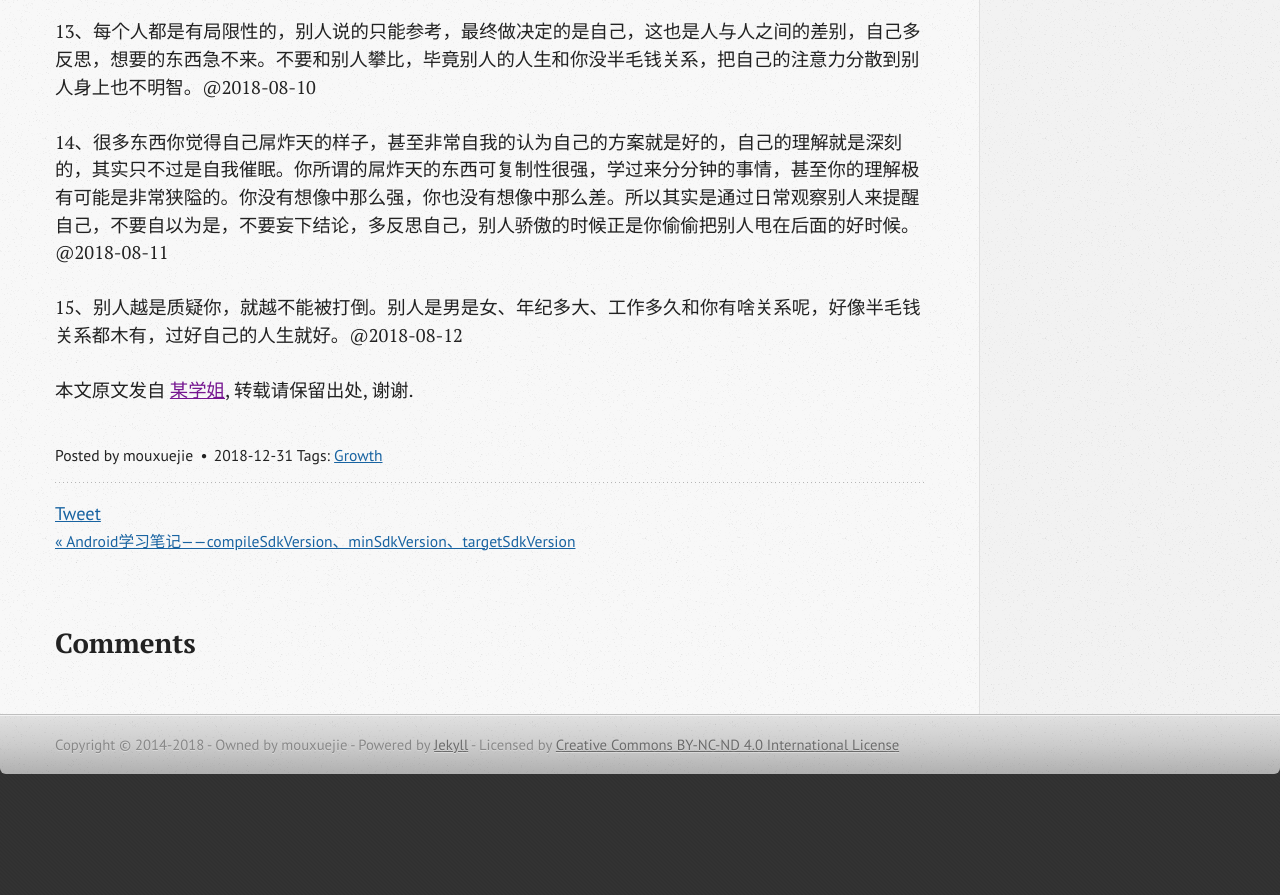
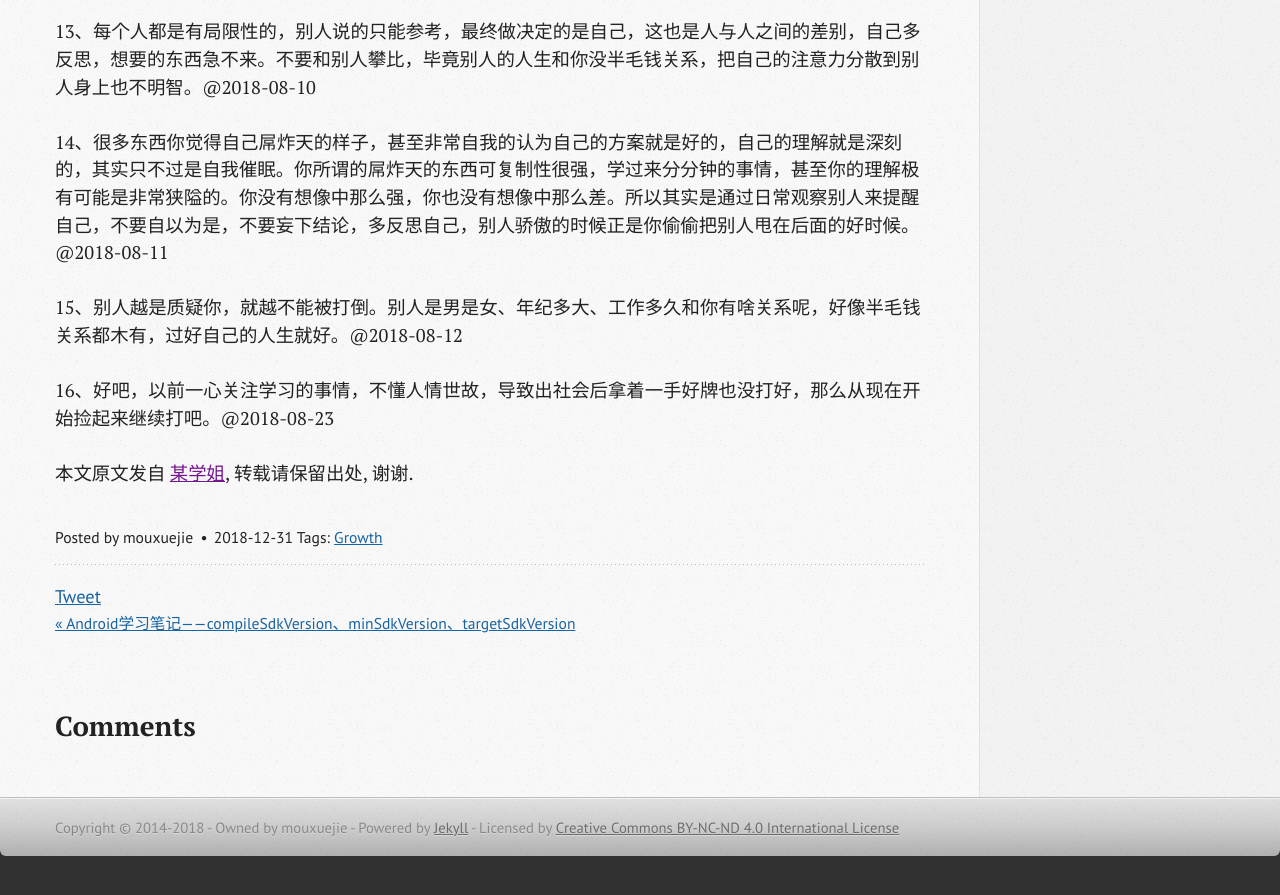
Before and after one commit to wangxinghe/wangxinghe.github.io, a Jekyll site: the page built from _posts/2018-12-31-tech-growth-tips.md, in a window 1280 px wide and 900 px high, scrolled down 1596 px. Shown: the top 895 px of the window. Built offline with Jekyll 4.4.1, drawn with Linux system fonts in a browser that asks for light colours; comment, search, counter and statistics services are not loaded; before the commit the page ends 2414 px from its top, so only the background shows below that.

Commit message:
[update]

```diff
--- a/_posts/2018-12-31-tech-growth-tips.md
+++ b/_posts/2018-12-31-tech-growth-tips.md
@@ -43,3 +43,5 @@ tags: [Growth]
 14、很多东西你觉得自己屌炸天的样子，甚至非常自我的认为自己的方案就是好的，自己的理解就是深刻的，其实只不过是自我催眠。你所谓的屌炸天的东西可复制性很强，学过来分分钟的事情，甚至你的理解极有可能是非常狭隘的。你没有想像中那么强，你也没有想像中那么差。所以其实是通过日常观察别人来提醒自己，不要自以为是，不要妄下结论，多反思自己，别人骄傲的时候正是你偷偷把别人甩在后面的好时候。@2018-08-11
 
 15、别人越是质疑你，就越不能被打倒。别人是男是女、年纪多大、工作多久和你有啥关系呢，好像半毛钱关系都木有，过好自己的人生就好。@2018-08-12
+
+16、好吧，以前一心关注学习的事情，不懂人情世故，导致出社会后拿着一手好牌也没打好，那么从现在开始捡起来继续打吧。@2018-08-23
```
